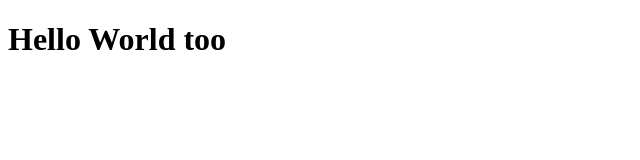
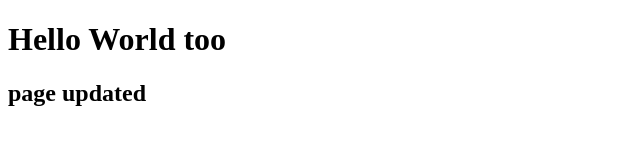
Before and after one commit to ariyeb/aws-simple-server2, a website: page public/index.html in a window 1280 px wide. Shown: the whole page, without its empty margins (0-640 px from the left). Drawn offline with Linux system fonts and the light colour scheme.

Commit message:
update index.html

```diff
--- a/public/index.html
+++ b/public/index.html
@@ -8,5 +8,6 @@
 </head>
 <body>
     <h1>Hello World too</h1>
+    <h2>page updated</h2>
 </body>
 </html>
```
